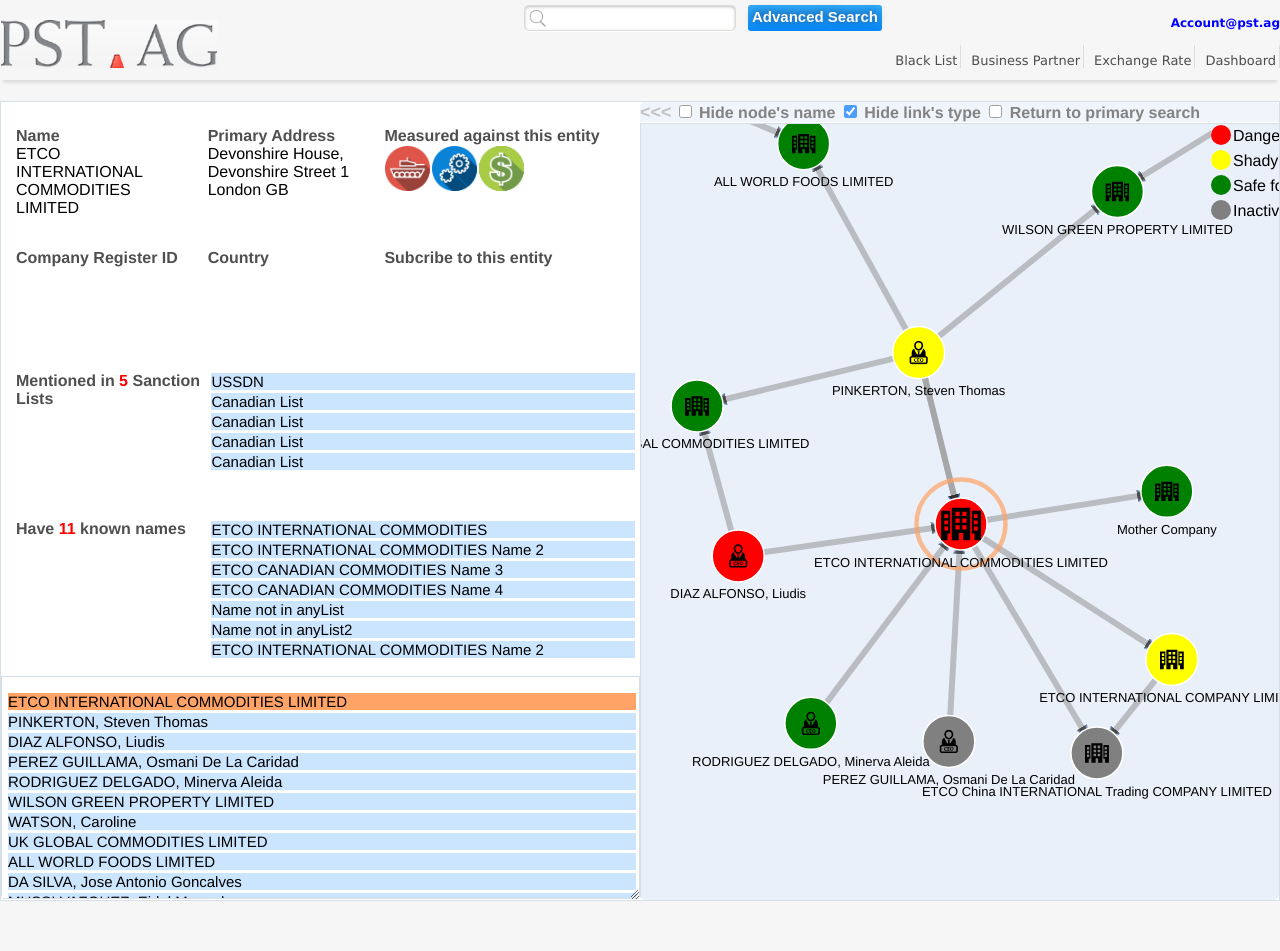
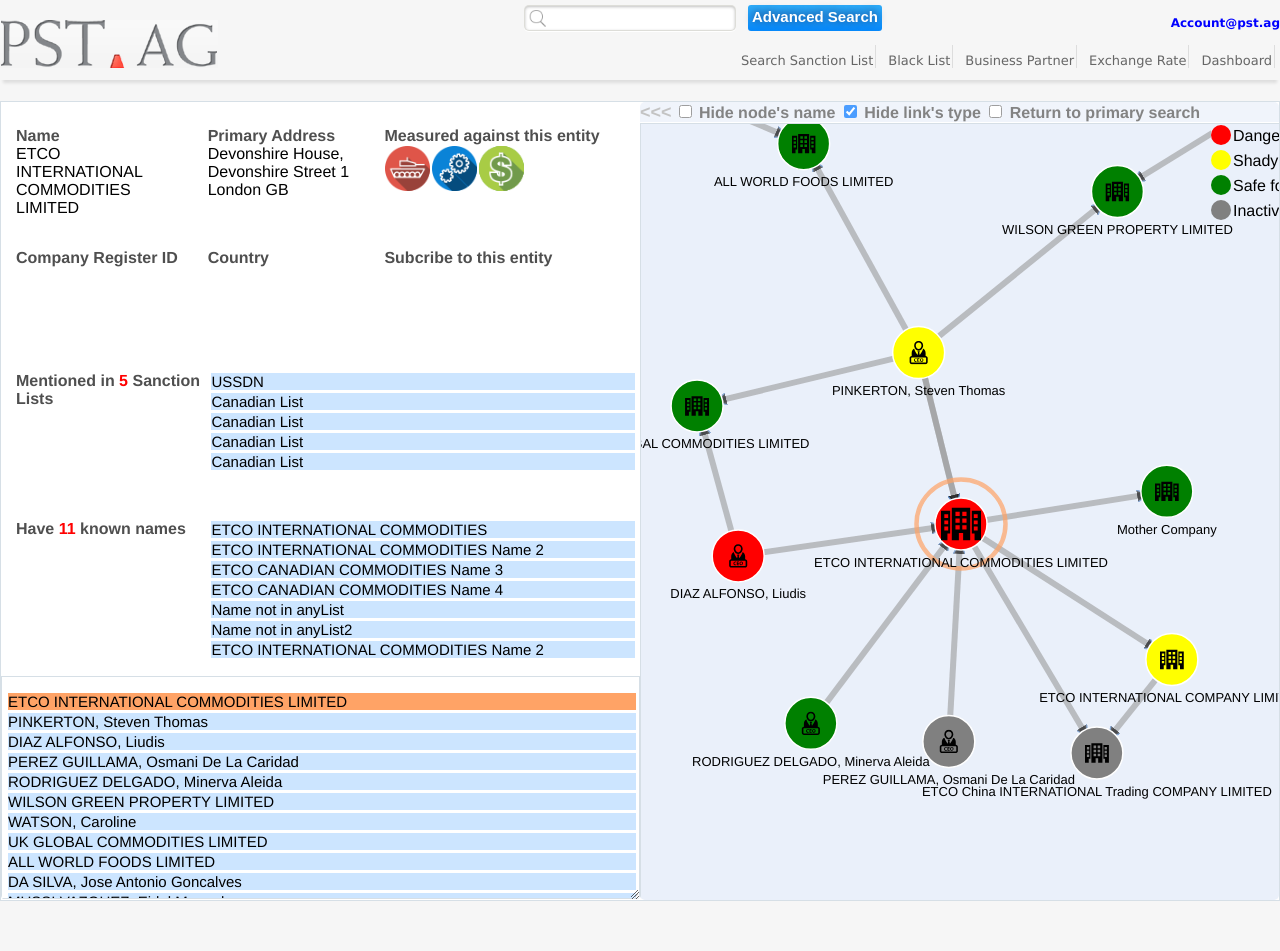
Before and after one commit to loredra/d3, a plain HTML site: page concept3.html in a window 1280 px wide. Drawn offline with Linux system fonts and the light colour scheme.

Commit message:
fromhome

```diff
--- a/concept3.html
+++ b/concept3.html
@@ -8,6 +8,7 @@
 <body>
 <div class="tooltip">Tipsy!</div>
 <div id="header" class=header>
+<div id="header_container">
   <div id="logo">
   </div>
   <div id="navigation_and_search_container">
@@ -26,21 +27,24 @@
 	 </div>
       </div>
       <div id="navigation_container" class=header_container>
-	<div id="dashboard" class=navigation_section>
+	<span id="dashboard" class=navigation_section>
 	Dashboard
-	</div>
-	<div id="exchange_rate" class=navigation_section>
+	</span>
+	<span id="exchange_rate" class=navigation_section>
 	Exchange Rate
-	</div>
-	<div id="business_partner" class=navigation_section>
+	</span>
+	<span id="business_partner" class=navigation_section>
 	Business Partner
-	</div>
-	<div id="black_list" class=navigation_section>
+	</span>
+	<span id="black_list" class=navigation_section>
 	Black List
-	</div>
+	</span>
+    	<span id="search_section" class=navigation_section>
+	Search Sanction List
+	</span>
       </div>
   </div>
-
+  </div>
 </div>
 
 <div id="main_layout" class=layout>
--- a/css/style_details.css
+++ b/css/style_details.css
@@ -287,15 +287,21 @@
     margin: 1px;
 }
 
-#header {
+.header {
     font-family: Lucida Sans Unicode;
     box-sizing: border-box;
     height: 80px;
-    text-align: center;
+
     background-color: #f6f6f6;
     box-shadow: 0px 6px 3px -3px rgba(0,0,0,.1);
-    max-width: 1440px;
-    margin: auto;
+
+
+}
+#header_container {
+max-width: 1440px;
+margin: auto;
+text-align: center;
+height: 100%;
 }
 #navigation_and_search_container {
 height:100%;
@@ -415,17 +421,21 @@
     float: right;
     border-right: 1px solid;
     border-color: rgba(0,0,0,.1);
-    margin-left: 10px;
-    padding-right: 3px;
+    margin-left: 5px;
+    margin-right: 5px;
+    padding-right: 2px;
+    padding-left: 2px;
     padding-top: 8px;
     font-size: 13px;
     color:#4d4d4d;
     margin-top:5px;
-
+    color:#666666;
 }
 .navigation_section:hover{
-
+    cursor: pointer;
     color:orange;
+    box-shadow: 0px -3px 0px orange inset;
+    padding-bottom: 7px;
 
 
 }
```
